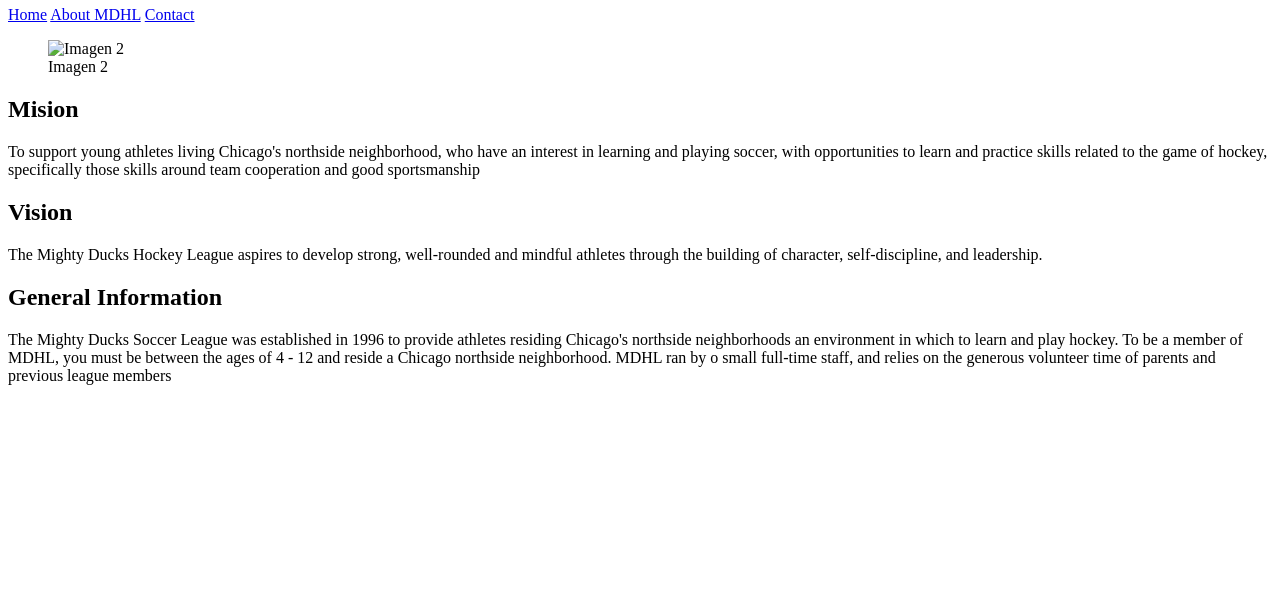
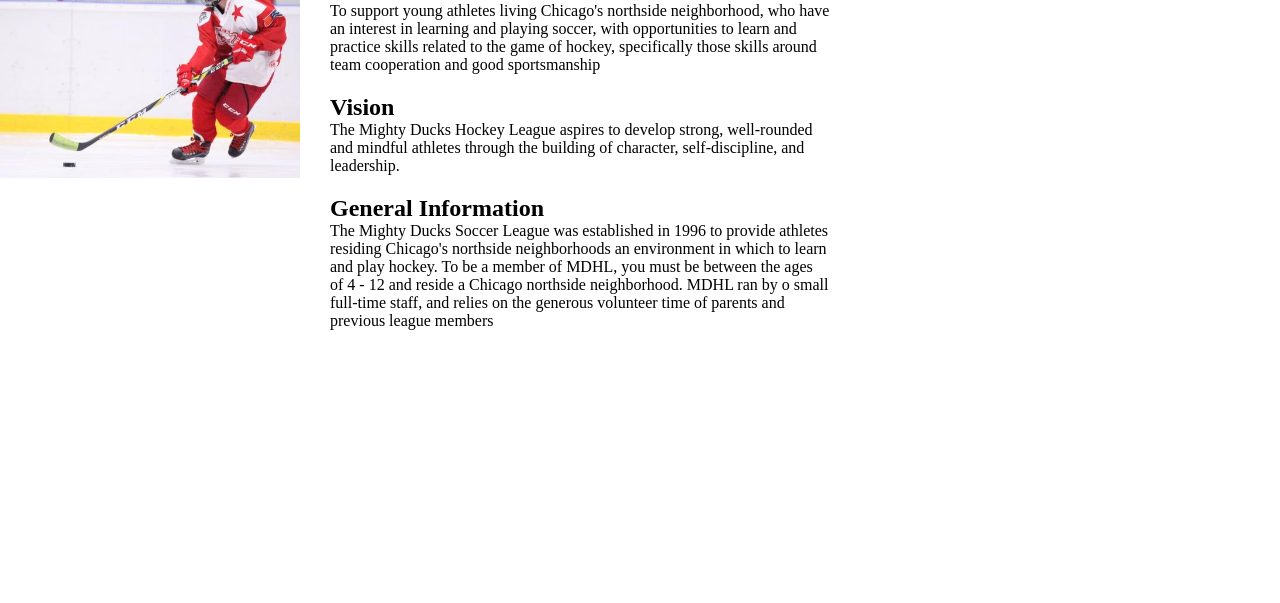
Before and after one commit to fedearx/MDHL_RUBIO, a plain HTML site: page about.html in a window 1280 px wide. Shown: the part 197-800 px from the top of the page. Drawn offline with Linux system fonts and the light colour scheme.

Commit message:
Task 1, completada

```diff
--- a/about.html
+++ b/about.html
@@ -4,12 +4,13 @@
     <meta charset="UTF-8">
     <meta http-equiv="X-UA-Compatible" content="IE=edge">
     <meta name="viewport" content="width=device-width, initial-scale=1.0">
+    <link rel="stylesheet" href="./assets/styles/style1.css">
     <title>Mighty Ducks Hockey League</title>
 </head>
 <body>
     <header>
         <figure>
-            <img src="./assets/images/Logo_Mighty_ducks-01.png" alt="Logo" width="100">
+            <img class="logo" src="./assets/images/Logo_Mighty_ducks-01.png" alt="Logo">
         </figure>
         <h1>Mighty Ducks Hockey League</h1>
     </header>
@@ -20,20 +21,26 @@
     </nav>
     <main>
         <figure>
-            <img src="./images/assets/hockey_2.jpg" alt="Imagen 2" height="300">
-            <figcaption>Imagen 2</figcaption>
+            <img class="imagen" src="./assets/images/hockey_2.jpg" alt="Imagen 2">
+            <!-- <figcaption>Imagen 2</figcaption> -->
         </figure>
+        <section>
+            <article>
                 <h2>Mision</h2>
                 <p>
                     To support young athletes living Chicago's northside neighborhood, who have an interest in
                     learning and playing soccer, with opportunities to learn and practice skills related to the game of
                     hockey, specifically those skills around team cooperation and good sportsmanship
                 </p>
+            </article>
+            <article>
                 <h2>Vision</h2>
                 <p>
                     The Mighty Ducks Hockey League aspires to develop strong, well-rounded and mindful athletes
                     through the building of character, self-discipline, and leadership.
                 </p>
+            </article>
+            <article>
                 <h2>General Information</h2>
                 <p>
                     The Mighty Ducks Soccer League was established in 1996 to provide athletes residing
@@ -42,6 +49,8 @@
                     neighborhood. MDHL ran by o small full-time staff, and relies on the generous volunteer time of
                     parents and previous league members
                 </p>
+            </article>
+        </section>
     </main>
 
     <footer>
--- /dev/null
+++ b/assets/styles/style1.css
@@ -0,0 +1,44 @@
+* {
+    padding: 0;
+    margin: 0;
+    box-sizing: border-box;
+}
+
+nav {
+    margin-top: 10px;
+    margin-left: 110px;
+    height: 30px;
+    display: inline-block;
+}
+
+a[href="#"] {
+    text-decoration: none;
+}
+
+.logo {
+    width: 100px;
+}
+
+.imagen {
+    width: 300px;
+}
+
+
+figure {
+    display: inline-block;
+}
+
+h1 {
+    display: inline-block;
+}
+
+section {
+    display: inline-block;
+    margin-left: 30px;
+    position: absolute;
+}
+
+article {
+    margin-top: 20px;
+    width: 500px;
+}
```
Also changed, not shown: contact.html (+12 -6 lines), index.html (+12 -3 lines). Lines whose indentation alone changed are shown as unchanged.
